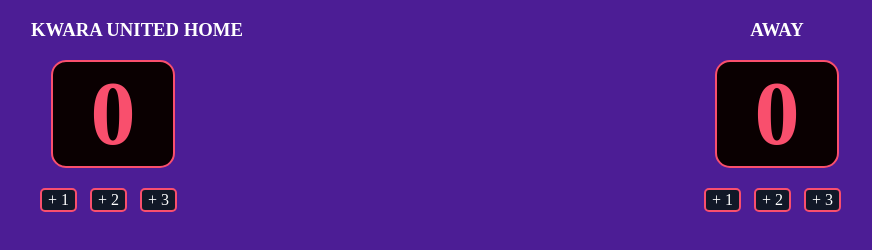
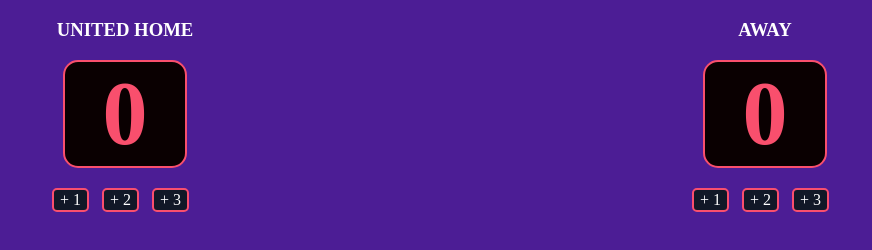
Before and after one commit to azkool/kola-scrimba, a website built with Vite: page index.html in a window 1280 px wide. Shown: the whole page, without its empty margins (195-1067 px from the left). Built offline with nearby package versions, Linux system fonts and the light colour scheme.

Commit message:
Update index.html
still trying to get it

```diff
--- a/index.html
+++ b/index.html
@@ -5,7 +5,7 @@
     <body>
         <div class="container">
             <div>
-                <h3>KWARA UNITED HOME</h3>
+                <h3>UNITED HOME</h3>
                 <h2 id="home-score" class="score">0</h2>
                 <button id="home-score-btn-1" onclick="increaseHomeScoreOne()">+ 1</button>
                 <button id="home-score-btn-2" onclick="increaseHomeScoreTwo()">+ 2</button>
```
